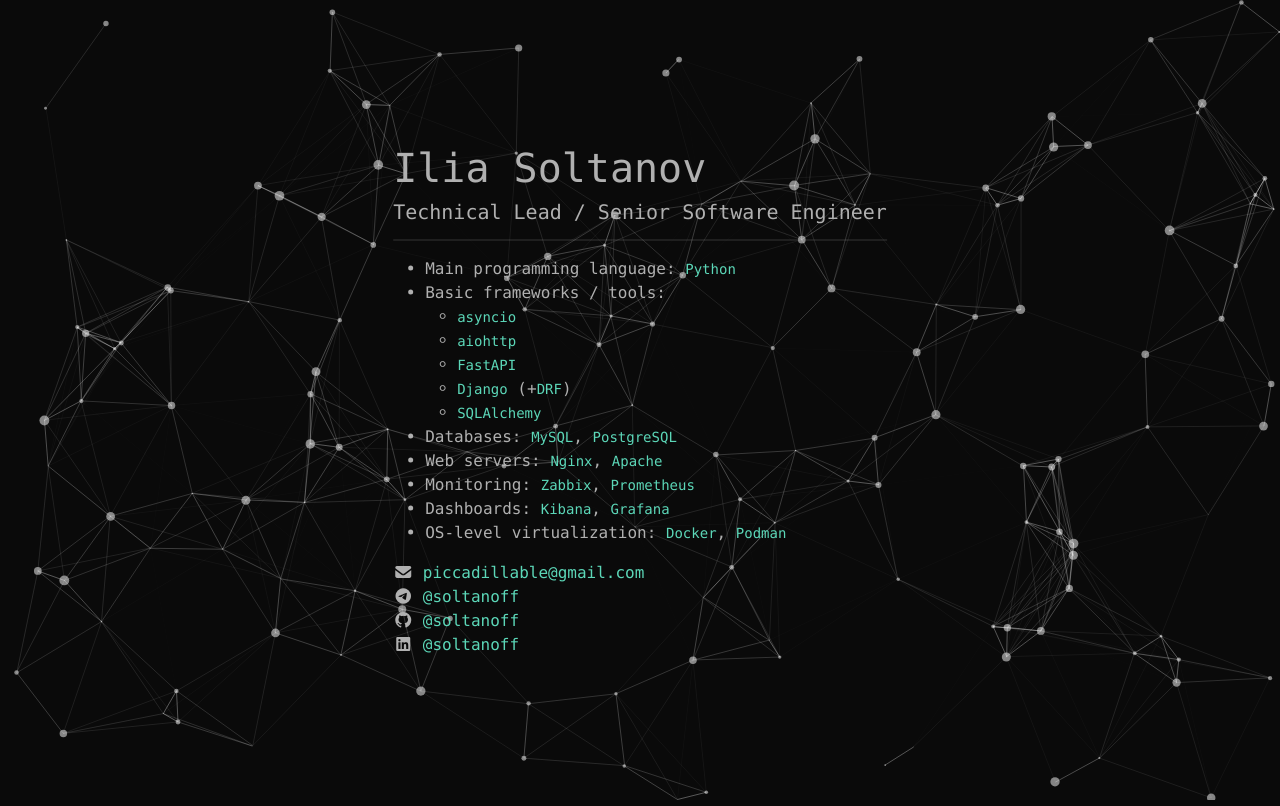
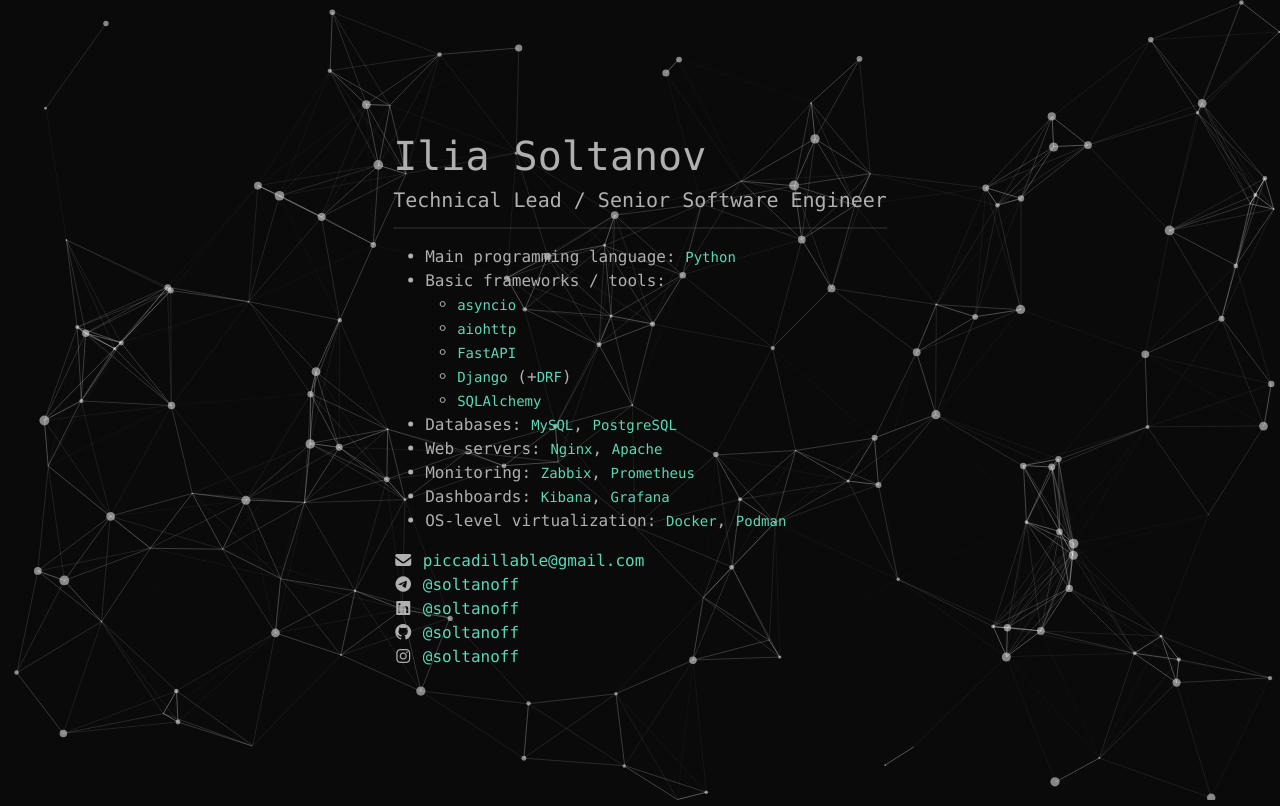
Before and after one commit to soltanoff/business_card, a Python web app: template templates/index.html in a window 1280 px wide. Run offline with Jinja, Linux system fonts and the light colour scheme; the template is opened without the code that fills it, so the values that code supplies are empty.

Commit message:
added instagram link

```diff
--- a/templates/index.html
+++ b/templates/index.html
@@ -42,11 +42,14 @@
       <li class="telegram"><i class="fa-brands fa-telegram"></i>
         <a href="https://t.me/etozhepirozhok" target="_blank">@soltanoff</a>
       </li>
+      <li class="linkedin"><i class="fa-brands fa-linkedin"></i>
+        <a href="https://www.linkedin.com/in/soltanoff/" target="_blank">@soltanoff</a>
+      </li>
       <li class="github"><i class="fa-brands fa-github"></i>
         <a href="https://github.com/soltanoff" target="_blank">@soltanoff</a>
       </li>
-      <li class="linkedin"><i class="fa-brands fa-linkedin"></i>
-        <a href="https://www.linkedin.com/in/soltanoff/" target="_blank">@soltanoff</a>
+      <li class="instagram"><i class="fa-brands fa-instagram"></i>
+        <a href="https://www.instagram.com/etozhepirozhok/" target="_blank">@soltanoff</a>
       </li>
     </ul>
   </div>
```
